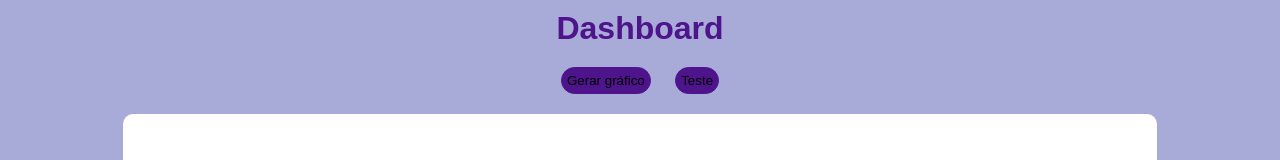
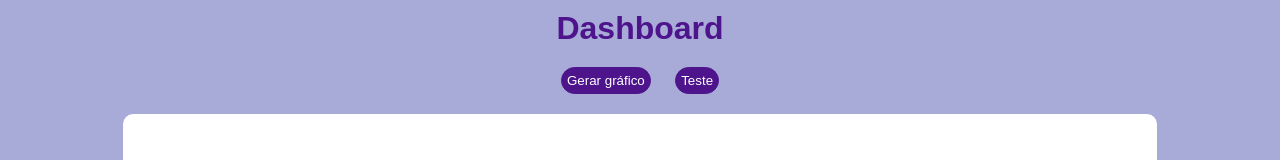
Before and after one commit to mateussampaio1502/questionario, a plain HTML site: page front-end/analysis.html in a window 1280 px wide. Shown: the top 160 px of the page. Drawn offline with nearby package versions, Linux system fonts and the light colour scheme.

Commit message:
estilizando botões

```diff
--- a/front-end/analysis.html
+++ b/front-end/analysis.html
@@ -20,10 +20,10 @@
         <h1>Dashboard</h1>
     </header>
     <div class="nav">
-        <button id="refreshBtn">
+        <button id="refreshBtn" style="color: white; cursor: pointer;">
             Gerar gráfico
         </button>
-        <button id="testeBtn" class="add_remove">Teste</button>
+        <button id="testeBtn" style="color: white; cursor: pointer;">Teste</button>
     </div>
     <div class="campo">
         <div>
```
